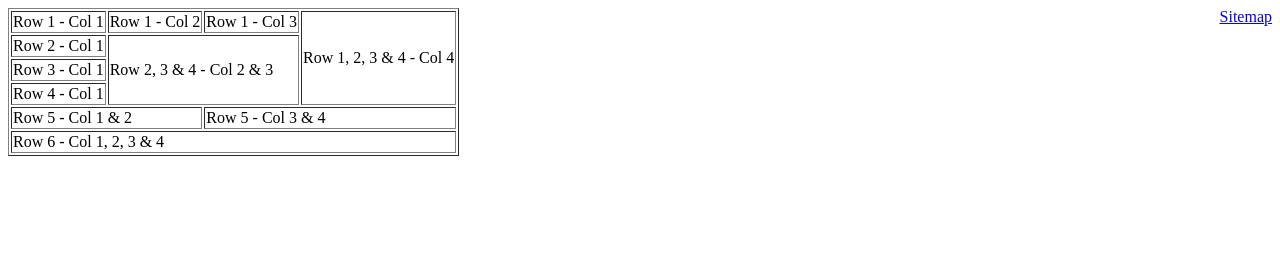
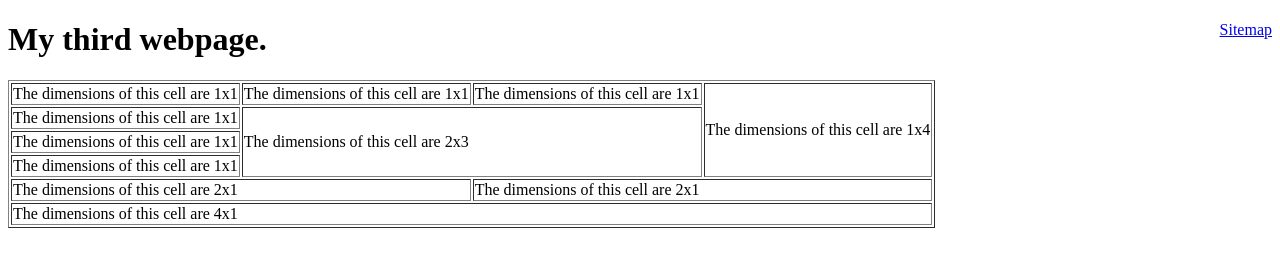
Before and after one commit to michaelwu21/ev3commander.github.io, a plain HTML site: page page-3.html in a window 1280 px wide. Drawn offline with Linux system fonts and the light colour scheme.

Commit message:
some optimizations

```diff
--- a/page-3.html
+++ b/page-3.html
@@ -3,33 +3,34 @@
 <html lang="en">
   <head>
     <meta charset="utf-8">
-    <title>My second webpage</title>
+    <title>My third webpage</title>
   </head>
   <body>
 <div style='float: right;'><a href="sitemap.html">Sitemap</a></div>
+<h1>My third webpage.</h1>
 <table border="1">
  <tr>
-  <td>Row 1 - Col 1</td>
-  <td>Row 1 - Col 2</td>
-  <td>Row 1 - Col 3</td>
-  <td rowspan="4">Row 1, 2, 3 & 4 - Col 4</td>
+  <td>The dimensions of this cell are 1x1</td>
+  <td>The dimensions of this cell are 1x1</td>
+  <td>The dimensions of this cell are 1x1</td>
+  <td rowspan="4">The dimensions of this cell are 1x4</td>
  </tr>
  <tr>
-  <td>Row 2 - Col 1</td>
-  <td colspan="2" rowspan="3">Row 2, 3 & 4 - Col 2 & 3</td>
+  <td>The dimensions of this cell are 1x1</td>
+  <td colspan="2" rowspan="3">The dimensions of this cell are 2x3</td>
  </tr>
  <tr>
-  <td>Row 3 - Col 1</td>
+  <td>The dimensions of this cell are 1x1</td>
  </tr>
  <tr>
-  <td>Row 4 - Col 1</td>
+  <td>The dimensions of this cell are 1x1</td>
  </tr>
  <tr>
-  <td colspan="2">Row 5 - Col 1 & 2</td>
-  <td colspan="2">Row 5 - Col 3 & 4</td>
+  <td colspan="2">The dimensions of this cell are 2x1</td>
+  <td colspan="2">The dimensions of this cell are 2x1</td>
  </tr>
  <tr>
-  <td colspan="4">Row 6 - Col 1, 2, 3 & 4</td>
+  <td colspan="4">The dimensions of this cell are 4x1</td>
  </tr>
 </table>
 </body>
```
